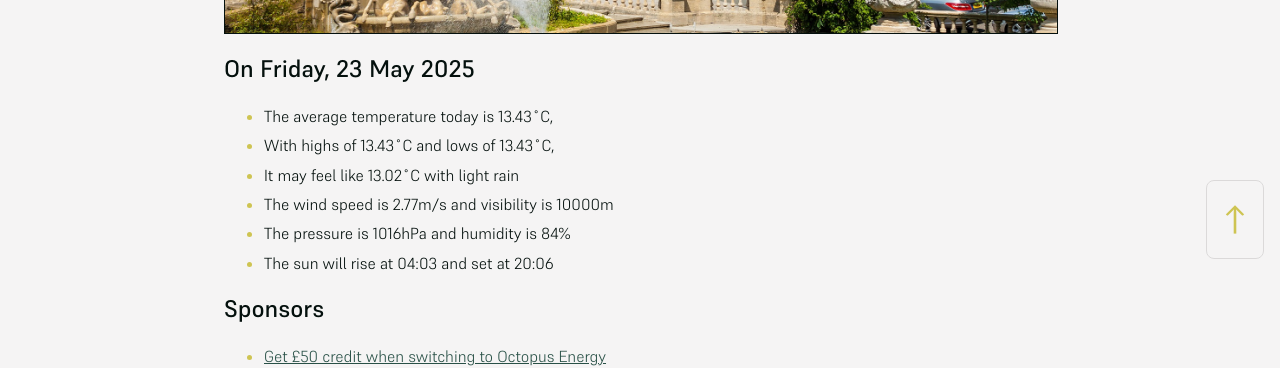
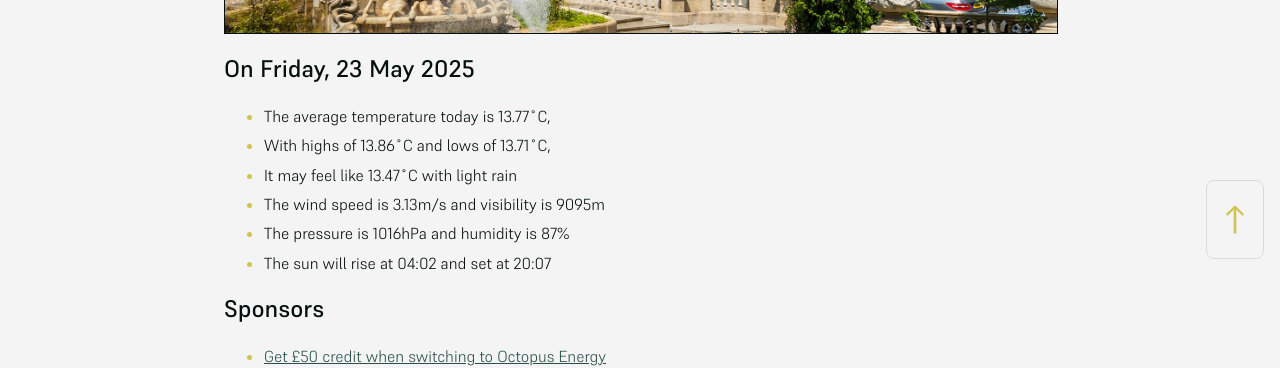
Before and after one commit to mat-0/cheltenham-open-data, a Jekyll site: the page built from index.md, in a window 1280 px wide. Shown: the part 625-993 px from the top of the page. Built offline with Jekyll 4.4.1, drawn with Linux system fonts in a browser that asks for light colours.

Commit message:
Updated 2025-05-23 23:57:46

```diff
--- a/index.md
+++ b/index.md
@@ -10,12 +10,12 @@ seo: Menu
 <!-- weather_marker starts -->
 ## On Friday, 23 May 2025
 
-- The average temperature today is 13.43˚C,
-- With highs of 13.43˚C and lows of 13.43˚C,
-- It may feel like 13.02˚C with light rain
-- The wind speed is 2.77m/s and visibility is 10000m
-- The pressure is 1016hPa and humidity is 84%
-- The sun will rise at 04:03 and set at 20:06
+- The average temperature today is 13.77˚C,
+- With highs of 13.86˚C and lows of 13.71˚C,
+- It may feel like 13.47˚C with light rain
+- The wind speed is 3.13m/s and visibility is 9095m
+- The pressure is 1016hPa and humidity is 87%
+- The sun will rise at 04:02 and set at 20:07
 
 <!-- weather_marker ends -->
 
```
Also changed, not shown: _data/flood.json (+5 -27 lines), _pages/news.md (+11 -11 lines).
